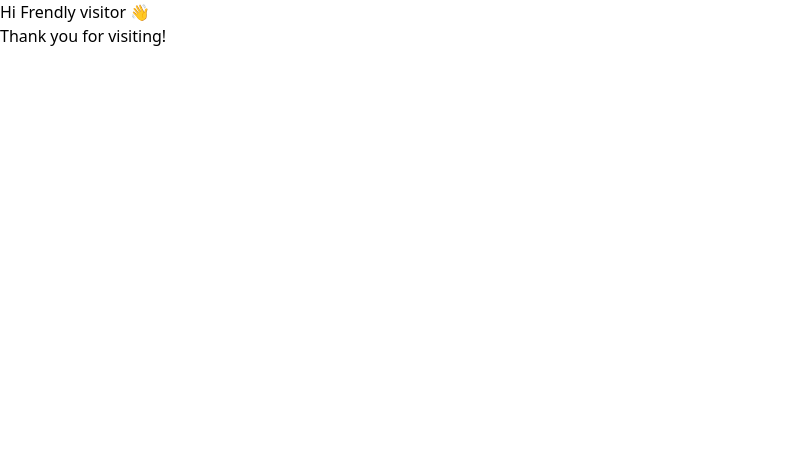
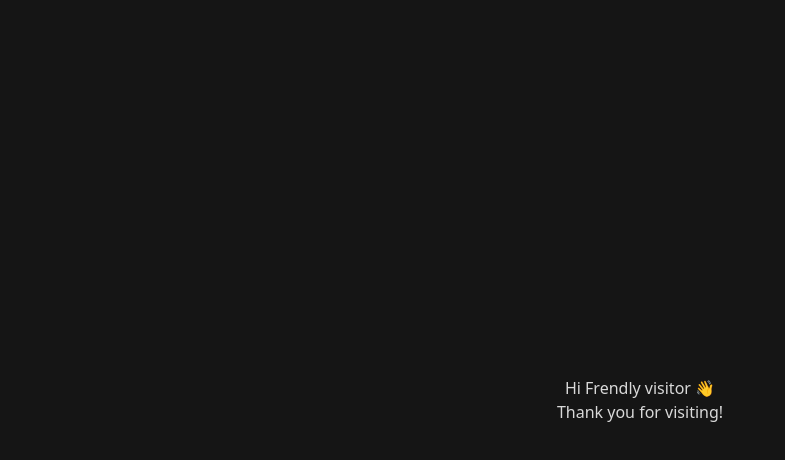
Before and after one commit to tdimnet/tdimnet.github.io, a React (Vite) app: page / in a window 1280 px wide. Shown: the top 460 px of the page, without its empty margins (0-785 px from the left). Built offline with nearby package versions, Linux system fonts and the light colour scheme.

Commit message:
Designing under construction:
- Vertical and horizontal center for layout
- Running formatter
- Adding colors

```diff
--- a/src/App.tsx
+++ b/src/App.tsx
@@ -1,10 +1,10 @@
 import React from "react";
 import ReactDOM from "react-dom/client";
 
-import Home from './pages/Home'
+import Home from "./pages/Home";
 
 function App() {
-  return <Home />
+  return <Home />;
 }
 
 const container = document.querySelector("#root");
--- a/src/pages/Home/index.tsx
+++ b/src/pages/Home/index.tsx
@@ -1,10 +1,10 @@
-function Page () {
+function Page() {
   return (
-    <div>
-      <h1>Hi Frendly visitor 👋</h1>
-      <h2>Thank you for visiting!</h2>
+    <div className="bg-primay h-screen w-screen flex justify-center items-center flex-col">
+      <h1 className="text-customGrey">Hi Frendly visitor 👋</h1>
+      <h2 className="text-customGrey">Thank you for visiting!</h2>
     </div>
-  )
+  );
 }
 
-export default Page
+export default Page;
```
Also changed, not shown: src/icons/Circle/index.tsx (line endings or trailing spaces).
